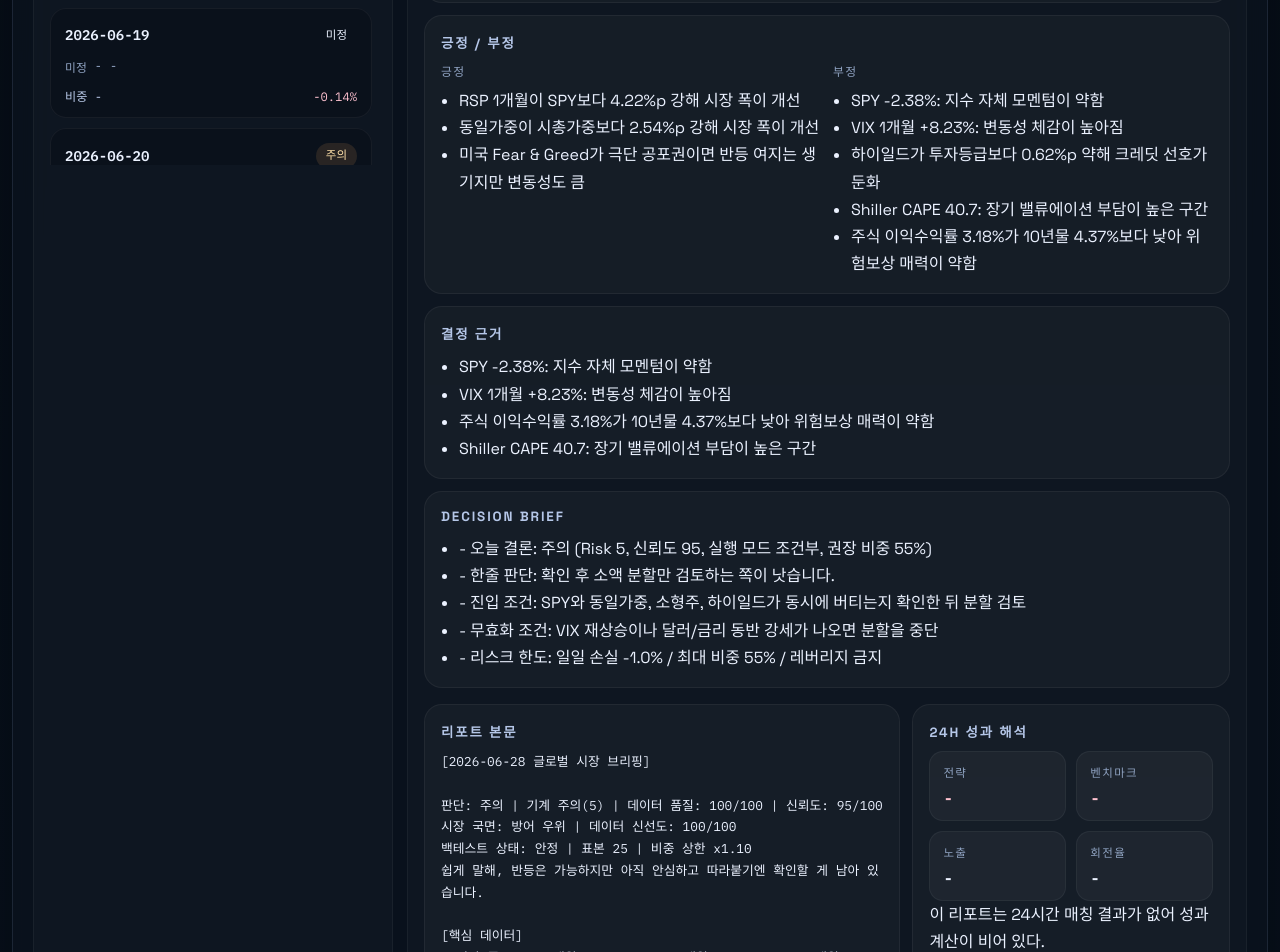
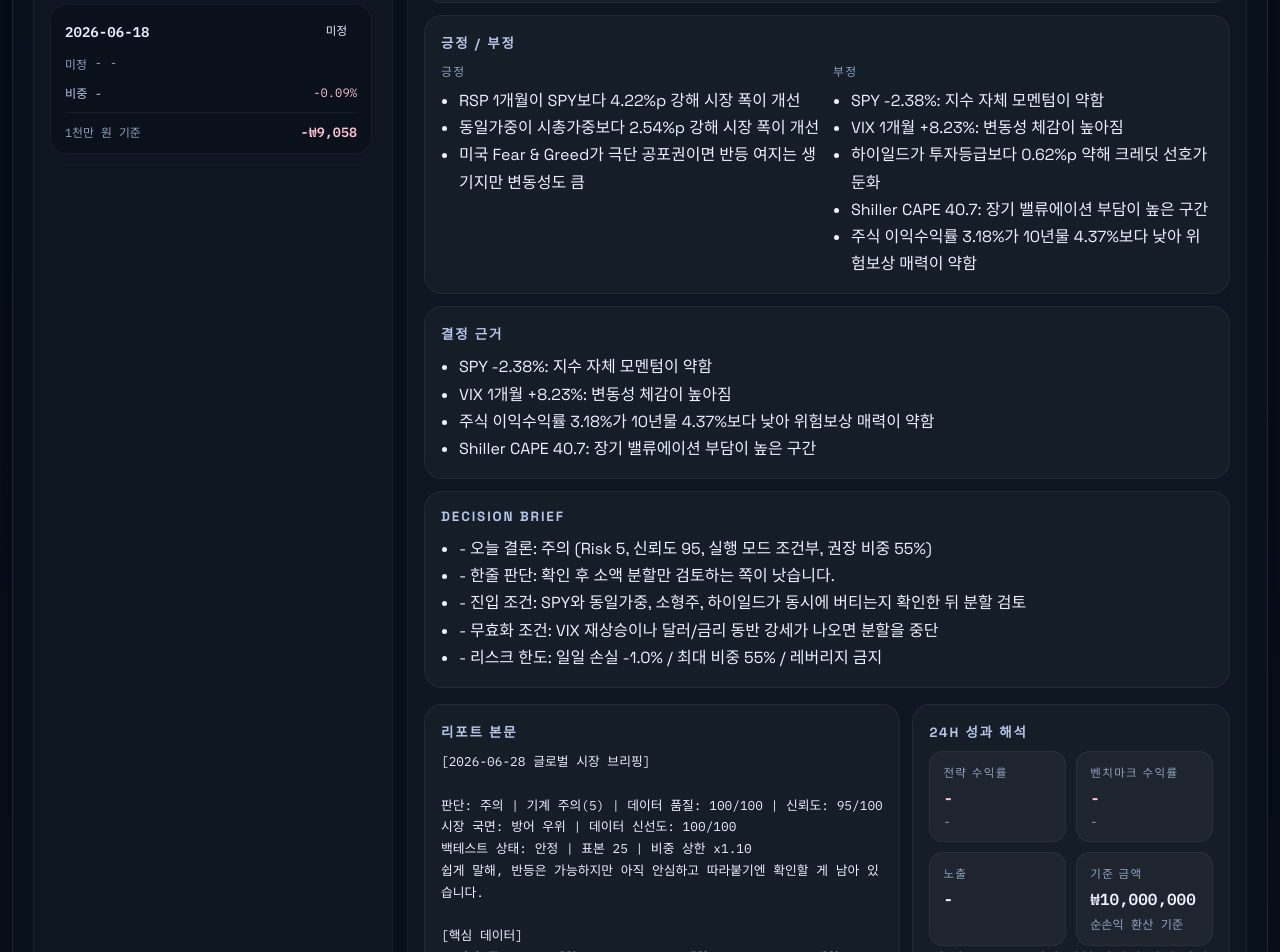
Before and after one commit to tioon/market-monitor-dashboard, a React (Vite) app: page / in a window 1280 px wide. Shown: the part 2640-3592 px from the top of the page. Built offline with nearby package versions, Linux system fonts and the light colour scheme.

Commit message:
show per-report pnl in explorer

```diff
--- a/src/App.jsx
+++ b/src/App.jsx
@@ -328,6 +328,7 @@ function formatCoreValue(key, value) {
 }
 
 function ReportExplorer({ marketProject, cryptoProject }) {
+  const analysisCapital = 10000000;
   const [activeProjectId, setActiveProjectId] = React.useState(marketProject.projectId);
   const activeProject = activeProjectId === cryptoProject.projectId ? cryptoProject : marketProject;
   const ledgerRows = React.useMemo(() => buildReportLedger(activeProject), [activeProject]);
@@ -352,6 +353,10 @@ function ReportExplorer({ marketProject, cryptoProject }) {
   const negatives = selectedRow?.decision?.dashboard?.negatives || [];
   const perf = selectedRow?.performance || null;
   const performanceTone = perf?.strategy_return_pct >= 0 ? 'good' : 'danger';
+  const reportNetPnl = perf ? pnlFromReturnPct(perf.strategy_return_pct, analysisCapital) : null;
+  const benchmarkNetPnl = perf ? pnlFromReturnPct(perf.benchmark_return_pct, analysisCapital) : null;
+  const reportPnl = perf ? formatNetPnl(reportNetPnl) : null;
+  const benchmarkPnl = perf ? formatNetPnl(benchmarkNetPnl) : null;
 
   return (
     <section className="panel report-explorer">
@@ -421,6 +426,14 @@ function ReportExplorer({ marketProject, cryptoProject }) {
                       {row.performance ? `${row.performance.strategy_return_pct >= 0 ? '+' : ''}${row.performance.strategy_return_pct.toFixed(2)}%` : '24h 없음'}
                     </span>
                   </div>
+                  {row.performance ? (
+                    <div className="report-item-pnl">
+                      <span>1천만 원 기준</span>
+                      <strong className={row.performance.strategy_return_pct >= 0 ? 'up' : 'down'}>
+                        {formatNetPnl(pnlFromReturnPct(row.performance.strategy_return_pct, analysisCapital)).amount}
+                      </strong>
+                    </div>
+                  ) : null}
                 </button>
               );
             })}
@@ -449,8 +462,10 @@ function ReportExplorer({ marketProject, cryptoProject }) {
                 </div>
                 <div className="detail-card">
                   <span>손익</span>
-                  <strong className={performanceTone}>{perf ? pct(perf.strategy_return_pct, 2) : '-'}</strong>
-                  <small>{perf ? `벤치마크 ${pct(perf.benchmark_return_pct, 2)}` : '24h 성과 없음'}</small>
+                  <strong className={performanceTone}>
+                    {perf ? `${pct(perf.strategy_return_pct, 2)} · ${reportPnl?.amount || '-'}` : '-'}
+                  </strong>
+                  <small>{perf ? `벤치마크 ${pct(perf.benchmark_return_pct, 2)} · ${benchmarkPnl?.amount || '-'}` : '24h 성과 없음'}</small>
                 </div>
                 <div className="detail-card">
                   <span>가격 창</span>
@@ -519,20 +534,23 @@ function ReportExplorer({ marketProject, cryptoProject }) {
                   <h5>24h 성과 해석</h5>
                   <div className="report-metrics">
                     <div>
-                      <span>전략</span>
+                      <span>전략 수익률</span>
                       <strong className={perf?.strategy_return_pct >= 0 ? 'up' : 'down'}>{perf ? pct(perf.strategy_return_pct, 2) : '-'}</strong>
+                      <small>{reportPnl?.amount || '-'}</small>
                     </div>
                     <div>
-                      <span>벤치마크</span>
+                      <span>벤치마크 수익률</span>
                       <strong className={perf?.benchmark_return_pct >= 0 ? 'up' : 'down'}>{perf ? pct(perf.benchmark_return_pct, 2) : '-'}</strong>
+                      <small>{benchmarkPnl?.amount || '-'}</small>
                     </div>
                     <div>
                       <span>노출</span>
                       <strong>{perf ? pct(perf.exposure * 100, 0) : '-'}</strong>
                     </div>
                     <div>
-                      <span>회전율</span>
-                      <strong>{perf ? pct(perf.turnover_pct, 2) : '-'}</strong>
+                      <span>기준 금액</span>
+                      <strong>{currency(analysisCapital)}</strong>
+                      <small>순손익 환산 기준</small>
                     </div>
                   </div>
                   <p className="note">
@@ -545,6 +563,7 @@ function ReportExplorer({ marketProject, cryptoProject }) {
                       <li>시작: {dayOnly(perf.generated_at)} → 종료: {dayOnly(perf.future_generated_at)}</li>
                       <li>거래비용: {pct(perf.trade_cost_pct, 3)} · 턴오버: {pct(perf.turnover_pct, 2)}</li>
                       <li>기준 자산: {cleanText(perf.asset_name)}</li>
+                      <li>1천만 원 기준 순손익: {reportPnl?.amount || '-'}</li>
                       <li>항상투자: {pct(perf.always_invest_return_pct, 2)} · 현금대비: {pct(perf.always_cash_return_pct, 2)}</li>
                     </ul>
                   ) : null}
@@ -610,6 +629,10 @@ function formatNetPnl(value) {
   return number >= 0
     ? { label: '순수익', amount: `+${currency(number)}`, tone: 'good' }
     : { label: '순손실', amount: `-${currency(Math.abs(number))}`, tone: 'danger' };
+}
+
+function pnlFromReturnPct(returnPct, capital = 10000000) {
+  return toNumber(capital, 0) * (toNumber(returnPct, 0) / 100);
 }
 
 function getScale(values) {
--- a/src/styles.css
+++ b/src/styles.css
@@ -315,6 +315,22 @@ button {
   font-size: 0.76rem;
 }
 
+.report-item-pnl {
+  display: flex;
+  justify-content: space-between;
+  gap: 10px;
+  margin-top: 10px;
+  padding-top: 10px;
+  border-top: 1px solid rgba(255, 255, 255, 0.05);
+  color: var(--muted);
+  font-family: 'IBM Plex Mono', monospace;
+  font-size: 0.74rem;
+}
+
+.report-item-pnl strong {
+  font-size: 0.84rem;
+}
+
 .report-item-bottom .up {
   color: #c9ffe9;
 }
@@ -506,6 +522,14 @@ button {
   margin-top: 8px;
   font-family: 'IBM Plex Mono', monospace;
   font-size: 1rem;
+}
+
+.report-metrics small {
+  display: block;
+  margin-top: 6px;
+  color: var(--muted);
+  font-family: 'IBM Plex Mono', monospace;
+  font-size: 0.76rem;
 }
 
 .empty-report {
```
Also changed, not shown: src/data/snapshot.json, 3 other files (tests, documents, lock files or other folders).
